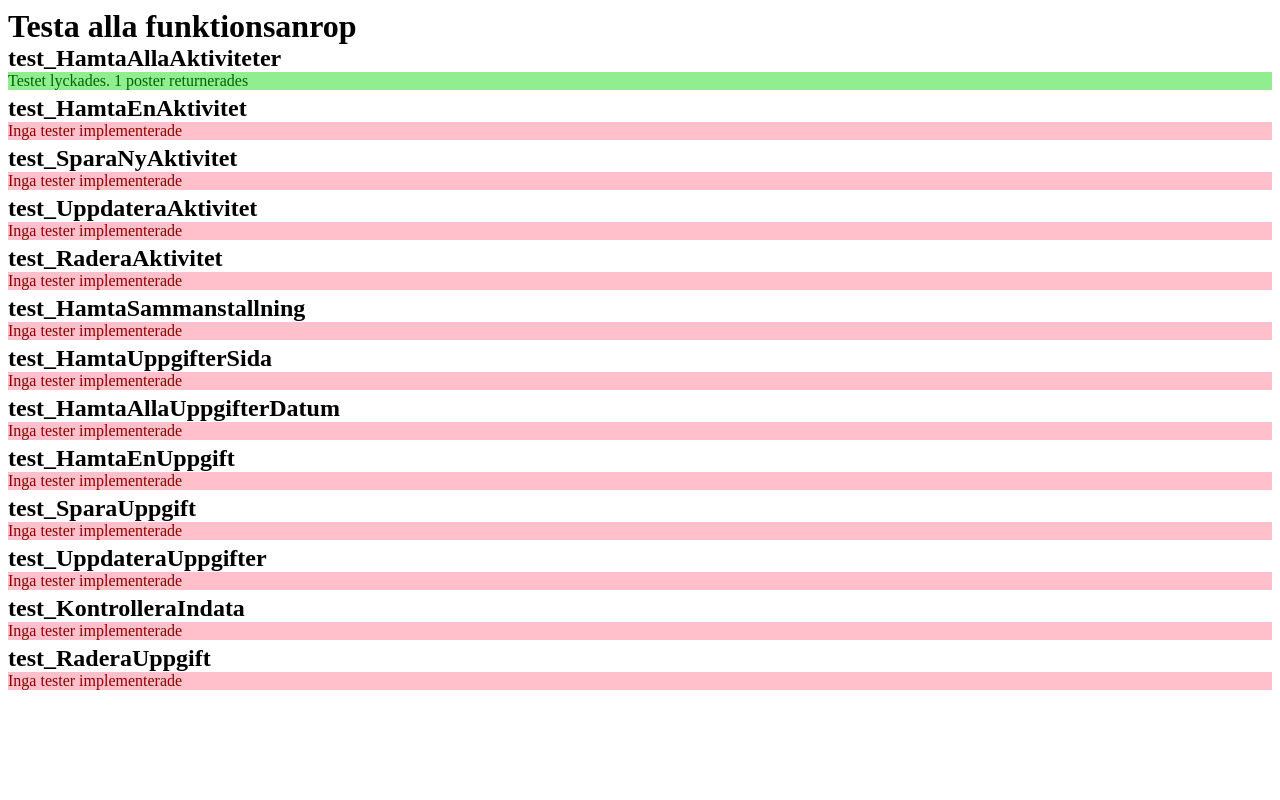
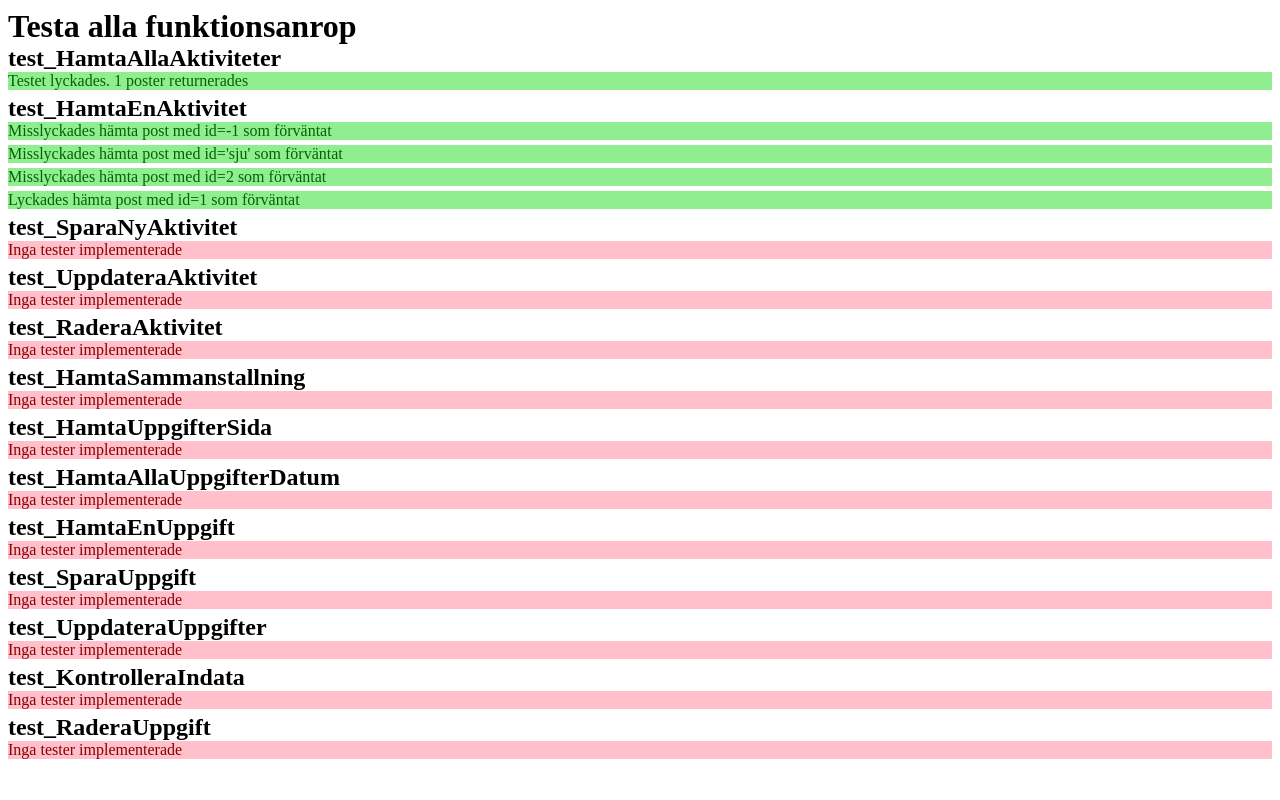
Before and after one commit to kjell-hansen/it23_tidapp, a PHP site: page /test/index.php in a window 1280 px wide. Run offline with PHP 8.4, Linux system fonts and the light colour scheme; tables that the repository leaves empty or names only in its code hold one stand-in row (values such as "Sample post").

Commit message:
Hämta enskild aktivitet och tester fungerar

```diff
--- a/src/Activities.php
+++ b/src/Activities.php
@@ -44,14 +44,14 @@ function hamtaAllaAktiviteter(): Response {
     $db=connectDb();
 
     // Hämta alla aktiviteter
-    $result = $db->query("SELECT id, aktivitet  FROM aktiviteter");
+    $result = $db->query("SELECT id, aktivitet  FROM aktiviteter ORDER BY id");
 
     // Skapa retur
     $retur=[];
     foreach ($result as $row) {
         $post=new stdClass();
         $post->id=$row["id"];
-        $post->aktivitet=$row["aktivitet"];
+        $post->activity=$row["aktivitet"];
         $retur[]=$post;
     }
 
@@ -65,6 +65,35 @@ function hamtaAllaAktiviteter(): Response {
  * @return Response
  */
 function hamtaEnskildAktivitet(string $id): Response {
+    // Kontrollera inparameter
+    $kontrolleradId=filter_var($id, FILTER_VALIDATE_INT);
+
+    if($kontrolleradId===false || $kontrolleradId<1){
+        $retur=new stdClass();
+        $retur->error=["Bad request", "Ogiltigt id"];
+        return new Response($retur, 400);
+    }
+
+    // Koppla mot databas
+$db=connectDb();
+
+    // Skicka fråga
+    $result = $db->query("SELECT id, aktivitet  FROM aktiviteter WHERE id=$kontrolleradId");
+
+    // Kontrollera svar
+    if($result->rowCount()>0) {
+        $row=$result->fetch();
+        $svar=new stdClass();
+        $svar->id=$row["id"];
+        $svar->activity=$row["aktivitet"];
+    } else {
+        $svar=new stdClass();
+        $svar->error=["Bad request", "Angivet id ($kontrolleradId) finns inte"];
+        return new Response($svar   , 400);
+    }
+
+    // Returnera svar
+    return new Response($svar);
 }
 
 /**
--- a/test/TestActivities.php
+++ b/test/TestActivities.php
@@ -26,11 +26,11 @@ function allaActivityTester(): string {
 function test_HamtaAllaAktiviteter(): string {
     $retur = "<h2>test_HamtaAllaAktiviteter</h2>";
     try {
-        $svar=hamtaAllaAktiviteter();
-        if($svar->getStatus()==200) {
-            $retur .= "<p class='ok'>Testet lyckades. " .count($svar->getContent()) . " poster returnerades</p>";
+        $svar = hamtaAllaAktiviteter();
+        if ($svar->getStatus() == 200) {
+            $retur .= "<p class='ok'>Testet lyckades. " . count($svar->getContent()) . " poster returnerades</p>";
         } else {
-        $retur .= "<p class='error'>Hämta alla aktiviteter misslyckades<br>" . $svar->getStatus() .  " returnerades</p>";
+            $retur .= "<p class='error'>Hämta alla aktiviteter misslyckades<br>" . $svar->getStatus() . " returnerades</p>";
         }
     } catch (Exception $ex) {
         $retur .= "<p class='error'>Något gick fel, meddelandet säger:<br> {$ex->getMessage()}</p>";
@@ -46,7 +46,38 @@ function test_HamtaAllaAktiviteter(): string {
 function test_HamtaEnAktivitet(): string {
     $retur = "<h2>test_HamtaEnAktivitet</h2>";
     try {
-        $retur .= "<p class='error'>Inga tester implementerade</p>";
+        // Testa felaktiga inparametrar (-1 och sju)
+        $svar = hamtaEnskildAktivitet("-1");
+        if ($svar->getStatus() == 200) {
+            $retur .= "<p class='error'>Misslyckat test. Hämta med -1 gav status 200</p>";
+        } else {
+            $retur .= "<p class='ok'>Misslyckades hämta post med id=-1 som förväntat</p>";
+        }
+        $svar = hamtaEnskildAktivitet("sju");
+        if ($svar->getStatus() == 200) {
+            $retur .= "<p class='error'>Misslyckat test. Hämta med 'sju' gav status 200</p>";
+        } else {
+            $retur .= "<p class='ok'>Misslyckades hämta post med id='sju' som förväntat</p>";
+        }
+
+        // Testa id som saknas
+        $alla = hamtaAllaAktiviteter();
+        $poster = $alla->getContent();
+        $sista = $poster[count($poster) - 1];
+        $svar = hamtaEnskildAktivitet((string)($sista->id + 1));
+        if ($svar->getStatus() == 200) {
+            $retur .= "<p class='error'>Misslyckat test. Hämta post som inte finns (" . $sista->id + 1 . ") gav status 200</p>";
+        } else {
+            $retur .= "<p class='ok'>Misslyckades hämta post med id=" . $sista->id + 1 . " som förväntat</p>";
+        }
+
+        // Testa id som finns
+        $svar = hamtaEnskildAktivitet((string)($sista->id));
+        if ($svar->getStatus() == 200) {
+            $retur .= "<p class='ok'>Lyckades hämta post med id=" . $sista->id . " som förväntat</p>";
+        } else {
+            $retur .= "<p class='error'>Misslyckades hämta post som finns (" . $sista->id . ")</p>";
+        }
     } catch (Exception $ex) {
         $retur .= "<p class='error'>Något gick fel, meddelandet säger:<br> {$ex->getMessage()}</p>";
     }
```
